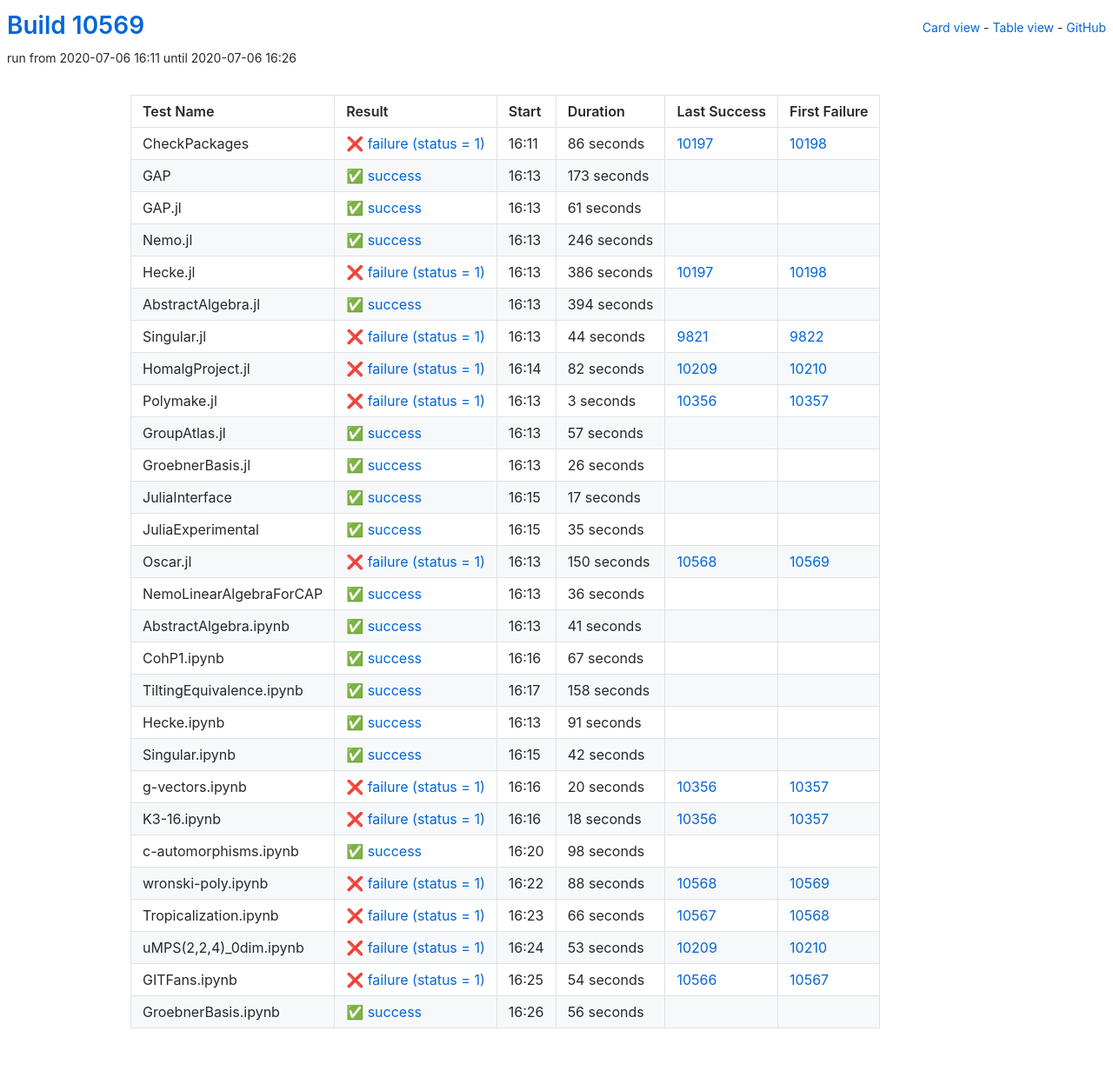
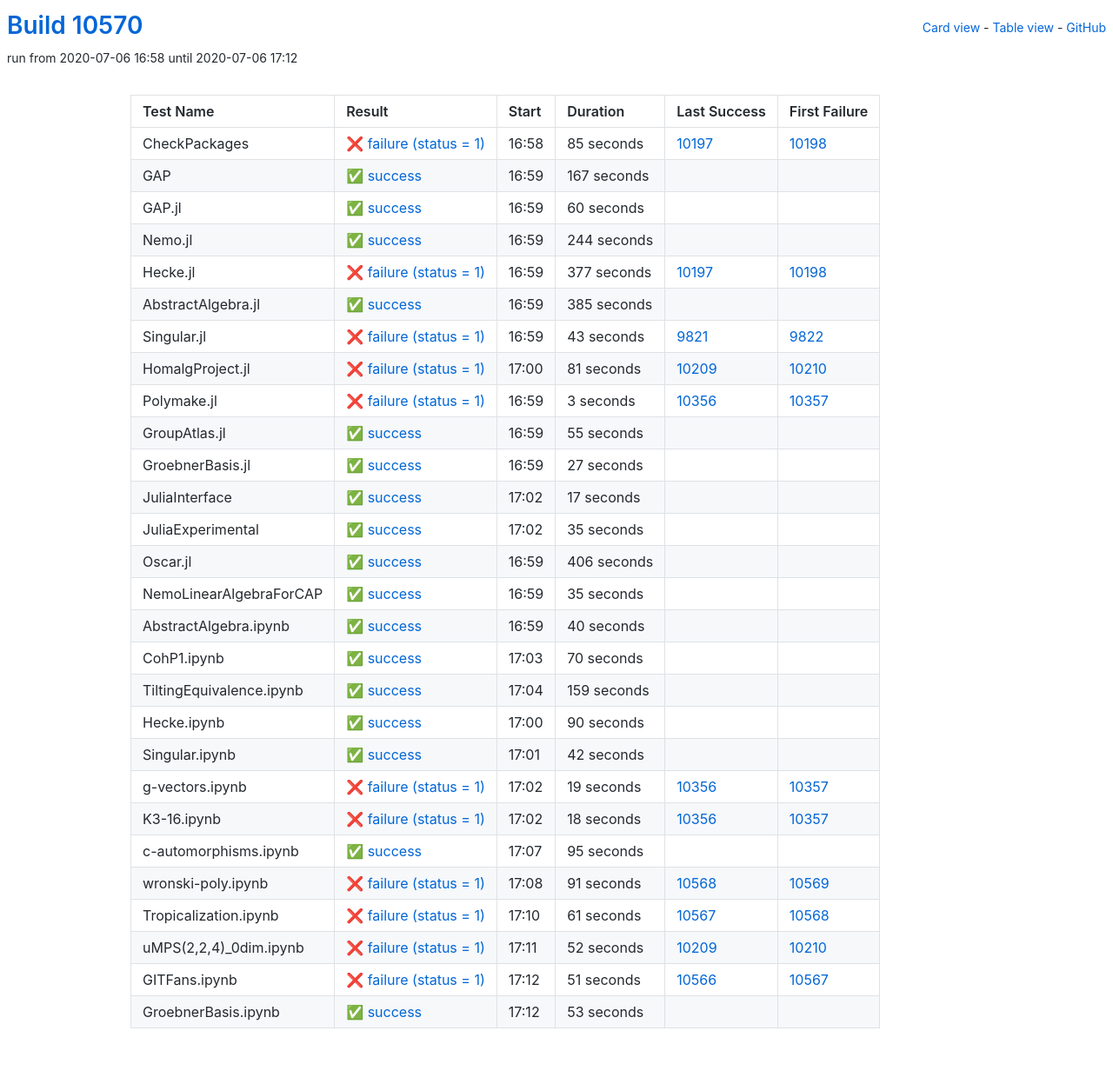
Before and after one commit to oscar-system/oscar-ci-status, a Jekyll site: the page built from table.html, in a window 1280 px wide. Shown: the whole page at 87% size. Built offline with Jekyll 4.4.1, drawn with Linux system fonts in a browser that asks for light colours.

Commit message:
Build #10570

```diff
--- a/_data/ci.yml
+++ b/_data/ci.yml
@@ -1,6 +1,6 @@
 ---
-build: 10569
-build_url: https://oscarci.mathematik.uni-kl.de/job/oscar/10569/
+build: 10570
+build_url: https://oscarci.mathematik.uni-kl.de/job/oscar/10570/
 job: oscar
 organization: oscar-system
 repo: oscar-ci-status
@@ -8,104 +8,104 @@
 tests:
 - name: CheckPackages
   id: checkpackages
-  log: https://oscarci.mathematik.uni-kl.de/job/oscar/10569/artifact/logs/build-10569/CheckPackages.log
-  start: 2020-07-06 16:11
+  log: https://oscarci.mathematik.uni-kl.de/job/oscar/10570/artifact/logs/build-10570/CheckPackages.log
+  start: 2020-07-06 16:58
   success: false
   exitcode: 1
   status: failure
-  duration: 86
+  duration: 85
   last_success: 10197
   last_success_url: https://oscarci.mathematik.uni-kl.de/job/oscar/10197/
   first_failure: 10198
   first_failure_url: https://oscarci.mathematik.uni-kl.de/job/oscar/10198/
 - name: GAP
   id: gap
-  log: https://oscarci.mathematik.uni-kl.de/job/oscar/10569/artifact/logs/build-10569/GAP.log
-  start: 2020-07-06 16:13
+  log: https://oscarci.mathematik.uni-kl.de/job/oscar/10570/artifact/logs/build-10570/GAP.log
+  start: 2020-07-06 16:59
   success: true
   exitcode: 0
   status: success
-  duration: 173
+  duration: 167
   last_success: false
   last_success_url:
   first_failure: false
   first_failure_url:
 - name: GAP.jl
   id: gap-jl
-  log: https://oscarci.mathematik.uni-kl.de/job/oscar/10569/artifact/logs/build-10569/GAP.jl.log
-  start: 2020-07-06 16:13
+  log: https://oscarci.mathematik.uni-kl.de/job/oscar/10570/artifact/logs/build-10570/GAP.jl.log
+  start: 2020-07-06 16:59
   success: true
   exitcode: 0
   status: success
-  duration: 61
+  duration: 60
   last_success: false
   last_success_url:
   first_failure: false
   first_failure_url:
 - name: Nemo.jl
   id: nemo-jl
-  log: https://oscarci.mathematik.uni-kl.de/job/oscar/10569/artifact/logs/build-10569/Nemo.jl.log
-  start: 2020-07-06 16:13
+  log: https://oscarci.mathematik.uni-kl.de/job/oscar/10570/artifact/logs/build-10570/Nemo.jl.log
+  start: 2020-07-06 16:59
   success: true
   exitcode: 0
   status: success
-  duration: 246
+  duration: 244
   last_success: false
   last_success_url:
   first_failure: false
   first_failure_url:
 - name: Hecke.jl
   id: hecke-jl
-  log: https://oscarci.mathematik.uni-kl.de/job/oscar/10569/artifact/logs/build-10569/Hecke.jl.log
-  start: 2020-07-06 16:13
+  log: https://oscarci.mathematik.uni-kl.de/job/oscar/10570/artifact/logs/build-10570/Hecke.jl.log
+  start: 2020-07-06 16:59
   success: false
   exitcode: 1
   status: failure
-  duration: 386
+  duration: 377
   last_success: 10197
   last_success_url: https://oscarci.mathematik.uni-kl.de/job/oscar/10197/
   first_failure: 10198
   first_failure_url: https://oscarci.mathematik.uni-kl.de/job/oscar/10198/
 - name: AbstractAlgebra.jl
   id: abstractalgebra-jl
-  log: https://oscarci.mathematik.uni-kl.de/job/oscar/10569/artifact/logs/build-10569/AbstractAlgebra.jl.log
-  start: 2020-07-06 16:13
+  log: https://oscarci.mathematik.uni-kl.de/job/oscar/10570/artifact/logs/build-10570/AbstractAlgebra.jl.log
+  start: 2020-07-06 16:59
   success: true
   exitcode: 0
   status: success
-  duration: 394
+  duration: 385
   last_success: false
   last_success_url:
   first_failure: false
   first_failure_url:
 - name: Singular.jl
   id: singular-jl
-  log: https://oscarci.mathematik.uni-kl.de/job/oscar/10569/artifact/logs/build-10569/Singular.jl.log
-  start: 2020-07-06 16:13
+  log: https://oscarci.mathematik.uni-kl.de/job/oscar/10570/artifact/logs/build-10570/Singular.jl.log
+  start: 2020-07-06 16:59
   success: false
   exitcode: 1
   status: failure
-  duration: 44
+  duration: 43
   last_success: 9821
   last_success_url: https://oscarci.mathematik.uni-kl.de/job/oscar/9821/
   first_failure: 9822
   first_failure_url: https://oscarci.mathematik.uni-kl.de/job/oscar/9822/
 - name: HomalgProject.jl
   id: homalgproject-jl
-  log: https://oscarci.mathematik.uni-kl.de/job/oscar/10569/artifact/logs/build-10569/HomalgProject.jl.log
-  start: 2020-07-06 16:14
+  log: https://oscarci.mathematik.uni-kl.de/job/oscar/10570/artifact/logs/build-10570/HomalgProject.jl.log
+  start: 2020-07-06 17:00
   success: false
   exitcode: 1
   status: failure
-  duration: 82
+  duration: 81
   last_success: 10209
   last_success_url: https://oscarci.mathematik.uni-kl.de/job/oscar/10209/
   first_failure: 10210
   first_failure_url: https://oscarci.mathematik.uni-kl.de/job/oscar/10210/
 - name: Polymake.jl
   id: polymake-jl
-  log: https://oscarci.mathematik.uni-kl.de/job/oscar/10569/artifact/logs/build-10569/Polymake.jl.log
-  start: 2020-07-06 16:13
+  log: https://oscarci.mathematik.uni-kl.de/job/oscar/10570/artifact/logs/build-10570/Polymake.jl.log
+  start: 2020-07-06 16:59
   success: false
   exitcode: 1
   status: failure
@@ -116,32 +116,32 @@
   first_failure_url: https://oscarci.mathematik.uni-kl.de/job/oscar/10357/
 - name: GroupAtlas.jl
   id: groupatlas-jl
-  log: https://oscarci.mathematik.uni-kl.de/job/oscar/10569/artifact/logs/build-10569/GroupAtlas.jl.log
-  start: 2020-07-06 16:13
+  log: https://oscarci.mathematik.uni-kl.de/job/oscar/10570/artifact/logs/build-10570/GroupAtlas.jl.log
+  start: 2020-07-06 16:59
   success: true
   exitcode: 0
   status: success
-  duration: 57
+  duration: 55
   last_success: false
   last_success_url:
   first_failure: false
   first_failure_url:
 - name: GroebnerBasis.jl
   id: groebnerbasis-jl
-  log: https://oscarci.mathematik.uni-kl.de/job/oscar/10569/artifact/logs/build-10569/GroebnerBasis.jl.log
-  start: 2020-07-06 16:13
+  log: https://oscarci.mathematik.uni-kl.de/job/oscar/10570/artifact/logs/build-10570/GroebnerBasis.jl.log
+  start: 2020-07-06 16:59
   success: true
   exitcode: 0
   status: success
-  duration: 26
+  duration: 27
   last_success: false
   last_success_url:
   first_failure: false
   first_failure_url:
 - name: JuliaInterface
   id: juliainterface
-  log: https://oscarci.mathematik.uni-kl.de/job/oscar/10569/artifact/logs/build-10569/JuliaInterface.log
-  start: 2020-07-06 16:15
+  log: https://oscarci.mathematik.uni-kl.de/job/oscar/10570/artifact/logs/build-10570/JuliaInterface.log
+  start: 2020-07-06 17:02
   success: true
   exitcode: 0
   status: success
@@ -152,8 +152,8 @@
   first_failure_url:
 - name: JuliaExperimental
   id: juliaexperimental
-  log: https://oscarci.mathematik.uni-kl.de/job/oscar/10569/artifact/logs/build-10569/JuliaExperimental.log
-  start: 2020-07-06 16:15
+  log: https://oscarci.mathematik.uni-kl.de/job/oscar/10570/artifact/logs/build-10570/JuliaExperimental.log
+  start: 2020-07-06 17:02
   success: true
   exitcode: 0
   status: success
@@ -164,80 +164,80 @@
   first_failure_url:
 - name: Oscar.jl
   id: oscar-jl
-  log: https://oscarci.mathematik.uni-kl.de/job/oscar/10569/artifact/logs/build-10569/Oscar.jl.log
-  start: 2020-07-06 16:13
-  success: false
-  exitcode: 1
-  status: failure
-  duration: 150
-  last_success: 10568
-  last_success_url: https://oscarci.mathematik.uni-kl.de/job/oscar/10568/
-  first_failure: 10569
-  first_failure_url: https://oscarci.mathematik.uni-kl.de/job/oscar/10569/
-- name: NemoLinearAlgebraForCAP
-  id: nemolinearalgebraforcap
-  log: https://oscarci.mathematik.uni-kl.de/job/oscar/10569/artifact/logs/build-10569/NemoLinearAlgebraForCAP.log
-  start: 2020-07-06 16:13
+  log: https://oscarci.mathematik.uni-kl.de/job/oscar/10570/artifact/logs/build-10570/Oscar.jl.log
+  start: 2020-07-06 16:59
   success: true
   exitcode: 0
   status: success
-  duration: 36
+  duration: 406
+  last_success: false
+  last_success_url:
+  first_failure: false
+  first_failure_url:
+- name: NemoLinearAlgebraForCAP
+  id: nemolinearalgebraforcap
+  log: https://oscarci.mathematik.uni-kl.de/job/oscar/10570/artifact/logs/build-10570/NemoLinearAlgebraForCAP.log
+  start: 2020-07-06 16:59
+  success: true
+  exitcode: 0
+  status: success
+  duration: 35
   last_success: false
   last_success_url:
   first_failure: false
   first_failure_url:
 - name: AbstractAlgebra.ipynb
   id: abstractalgebra-ipynb
-  log: https://oscarci.mathematik.uni-kl.de/job/oscar/10569/artifact/logs/build-10569/AbstractAlgebra.ipynb.log
-  start: 2020-07-06 16:13
+  log: https://oscarci.mathematik.uni-kl.de/job/oscar/10570/artifact/logs/build-10570/AbstractAlgebra.ipynb.log
+  start: 2020-07-06 16:59
   success: true
   exitcode: 0
   status: success
-  duration: 41
+  duration: 40
   last_success: false
   last_success_url:
   first_failure: false
   first_failure_url:
 - name: CohP1.ipynb
   id: cohp1-ipynb
-  log: https://oscarci.mathematik.uni-kl.de/job/oscar/10569/artifact/logs/build-10569/CohP1.ipynb.log
-  start: 2020-07-06 16:16
+  log: https://oscarci.mathematik.uni-kl.de/job/oscar/10570/artifact/logs/build-10570/CohP1.ipynb.log
+  start: 2020-07-06 17:03
   success: true
   exitcode: 0
   status: success
-  duration: 67
+  duration: 70
   last_success: false
   last_success_url:
   first_failure: false
   first_failure_url:
 - name: TiltingEquivalence.ipynb
   id: tiltingequivalence-ipynb
-  log: https://oscarci.mathematik.uni-kl.de/job/oscar/10569/artifact/logs/build-10569/TiltingEquivalence.ipynb.log
-  start: 2020-07-06 16:17
+  log: https://oscarci.mathematik.uni-kl.de/job/oscar/10570/artifact/logs/build-10570/TiltingEquivalence.ipynb.log
+  start: 2020-07-06 17:04
   success: true
   exitcode: 0
   status: success
-  duration: 158
+  duration: 159
   last_success: false
   last_success_url:
   first_failure: false
   first_failure_url:
 - name: Hecke.ipynb
   id: hecke-ipynb
-  log: https://oscarci.mathematik.uni-kl.de/job/oscar/10569/artifact/logs/build-10569/Hecke.ipynb.log
-  start: 2020-07-06 16:13
+  log: https://oscarci.mathematik.uni-kl.de/job/oscar/10570/artifact/logs/build-10570/Hecke.ipynb.log
+  start: 2020-07-06 17:00
   success: true
   exitcode: 0
   status: success
-  duration: 91
+  duration: 90
   last_success: false
   last_success_url:
   first_failure: false
   first_failure_url:
 - name: Singular.ipynb
   id: singular-ipynb
-  log: https://oscarci.mathematik.uni-kl.de/job/oscar/10569/artifact/logs/build-10569/Singular.ipynb.log
-  start: 2020-07-06 16:15
+  log: https://oscarci.mathematik.uni-kl.de/job/oscar/10570/artifact/logs/build-10570/Singular.ipynb.log
+  start: 2020-07-06 17:01
   success: true
   exitcode: 0
   status: success
@@ -248,20 +248,20 @@
   first_failure_url:
 - name: g-vectors.ipynb
   id: g-vectors-ipynb
-  log: https://oscarci.mathematik.uni-kl.de/job/oscar/10569/artifact/logs/build-10569/g-vectors.ipynb.log
-  start: 2020-07-06 16:16
+  log: https://oscarci.mathematik.uni-kl.de/job/oscar/10570/artifact/logs/build-10570/g-vectors.ipynb.log
+  start: 2020-07-06 17:02
   success: false
   exitcode: 1
   status: failure
-  duration: 20
+  duration: 19
   last_success: 10356
   last_success_url: https://oscarci.mathematik.uni-kl.de/job/oscar/10356/
   first_failure: 10357
   first_failure_url: https://oscarci.mathematik.uni-kl.de/job/oscar/10357/
 - name: K3-16.ipynb
   id: k3-16-ipynb
-  log: https://oscarci.mathematik.uni-kl.de/job/oscar/10569/artifact/logs/build-10569/K3-16.ipynb.log
-  start: 2020-07-06 16:16
+  log: https://oscarci.mathematik.uni-kl.de/job/oscar/10570/artifact/logs/build-10570/K3-16.ipynb.log
+  start: 2020-07-06 17:02
   success: false
   exitcode: 1
   status: failure
@@ -272,72 +272,72 @@
   first_failure_url: https://oscarci.mathematik.uni-kl.de/job/oscar/10357/
 - name: c-automorphisms.ipynb
   id: c-automorphisms-ipynb
-  log: https://oscarci.mathematik.uni-kl.de/job/oscar/10569/artifact/logs/build-10569/c-automorphisms.ipynb.log
-  start: 2020-07-06 16:20
+  log: https://oscarci.mathematik.uni-kl.de/job/oscar/10570/artifact/logs/build-10570/c-automorphisms.ipynb.log
+  start: 2020-07-06 17:07
   success: true
   exitcode: 0
   status: success
-  duration: 98
+  duration: 95
   last_success: false
   last_success_url:
   first_failure: false
   first_failure_url:
 - name: wronski-poly.ipynb
   id: wronski-poly-ipynb
-  log: https://oscarci.mathematik.uni-kl.de/job/oscar/10569/artifact/logs/build-10569/wronski-poly.ipynb.log
-  start: 2020-07-06 16:22
+  log: https://oscarci.mathematik.uni-kl.de/job/oscar/10570/artifact/logs/build-10570/wronski-poly.ipynb.log
+  start: 2020-07-06 17:08
   success: false
   exitcode: 1
   status: failure
-  duration: 88
+  duration: 91
   last_success: 10568
   last_success_url: https://oscarci.mathematik.uni-kl.de/job/oscar/10568/
   first_failure: 10569
   first_failure_url: https://oscarci.mathematik.uni-kl.de/job/oscar/10569/
 - name: Tropicalization.ipynb
   id: tropicalization-ipynb
-  log: https://oscarci.mathematik.uni-kl.de/job/oscar/10569/artifact/logs/build-10569/Tropicalization.ipynb.log
-  start: 2020-07-06 16:23
+  log: https://oscarci.mathematik.uni-kl.de/job/oscar/10570/artifact/logs/build-10570/Tropicalization.ipynb.log
+  start: 2020-07-06 17:10
   success: false
   exitcode: 1
   status: failure
-  duration: 66
+  duration: 61
   last_success: 10567
   last_success_url: https://oscarci.mathematik.uni-kl.de/job/oscar/10567/
   first_failure: 10568
   first_failure_url: https://oscarci.mathematik.uni-kl.de/job/oscar/10568/
 - name: uMPS(2,2,4)_0dim.ipynb
   id: umps-2-2-4-0dim-ipynb
-  log: https://oscarci.mathematik.uni-kl.de/job/oscar/10569/artifact/logs/build-10569/uMPS-2-2-4-_0dim.ipynb.log
-  start: 2020-07-06 16:24
+  log: https://oscarci.mathematik.uni-kl.de/job/oscar/10570/artifact/logs/build-10570/uMPS-2-2-4-_0dim.ipynb.log
+  start: 2020-07-06 17:11
   success: false
   exitcode: 1
   status: failure
-  duration: 53
+  duration: 52
   last_success: 10209
   last_success_url: https://oscarci.mathematik.uni-kl.de/job/oscar/10209/
   first_failure: 10210
   first_failure_url: https://oscarci.mathematik.uni-kl.de/job/oscar/10210/
 - name: GITFans.ipynb
   id: gitfans-ipynb
-  log: https://oscarci.mathematik.uni-kl.de/job/oscar/10569/artifact/logs/build-10569/GITFans.ipynb.log
-  start: 2020-07-06 16:25
+  log: https://oscarci.mathematik.uni-kl.de/job/oscar/10570/artifact/logs/build-10570/GITFans.ipynb.log
+  start: 2020-07-06 17:12
   success: false
   exitcode: 1
   status: failure
-  duration: 54
+  duration: 51
   last_success: 10566
   last_success_url: https://oscarci.mathematik.uni-kl.de/job/oscar/10566/
   first_failure: 10567
   first_failure_url: https://oscarci.mathematik.uni-kl.de/job/oscar/10567/
 - name: GroebnerBasis.ipynb
   id: groebnerbasis-ipynb
-  log: https://oscarci.mathematik.uni-kl.de/job/oscar/10569/artifact/logs/build-10569/GroebnerBasis.ipynb.log
-  start: 2020-07-06 16:26
+  log: https://oscarci.mathematik.uni-kl.de/job/oscar/10570/artifact/logs/build-10570/GroebnerBasis.ipynb.log
+  start: 2020-07-06 17:12
   success: true
   exitcode: 0
   status: success
-  duration: 56
+  duration: 53
   last_success: false
   last_success_url:
   first_failure: false
```
Also changed, not shown: README.md.
